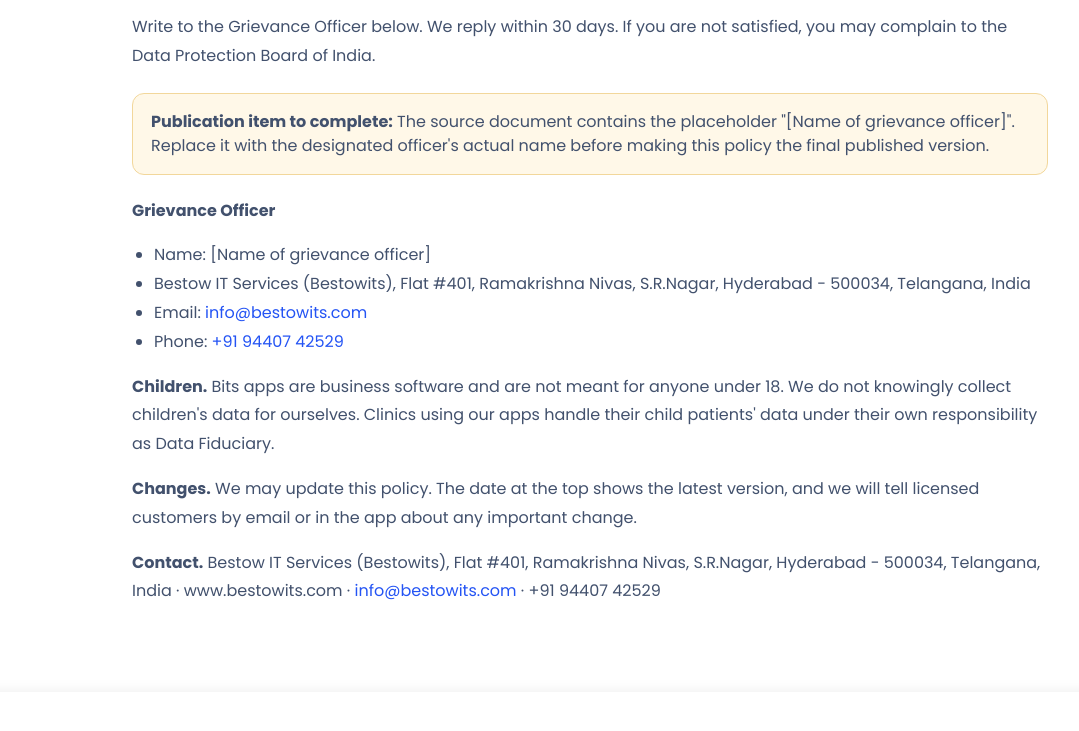
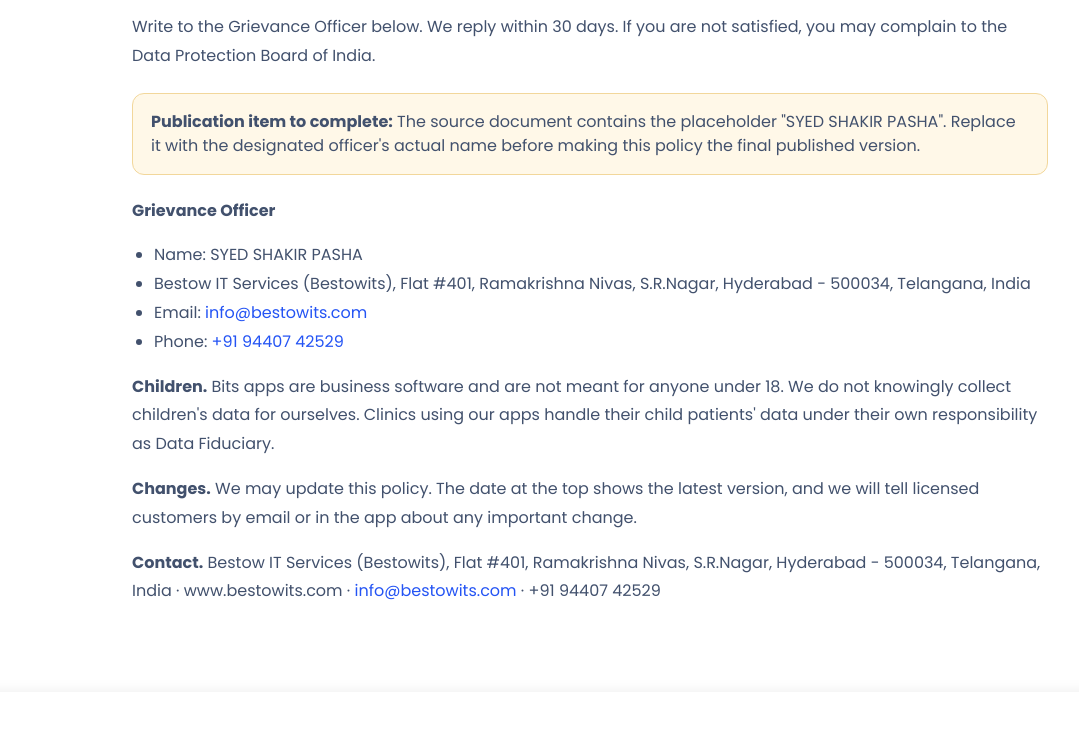
Before and after one commit to shakirpasha-droid/bestowits, a plain HTML site: page privacy_policy.html in a window 1280 px wide. Shown: the part 3631-4362 px from the top of the page, without its empty margins (50-1129 px from the left). Drawn offline with Linux system fonts and the light colour scheme.

Commit message:
Set named Grievance Officer in privacy policy

```diff
--- a/privacy_policy.html
+++ b/privacy_policy.html
@@ -36,8 +36,8 @@ body{font-family:'Poppins',sans-serif;color:#42516d;background:#fff}.legal-hero{
 <h2>6. Your rights and how to reach us</h2>
 <p>You can ask us, about the personal data Bestowits holds on you:</p><ul><li>for a summary of what we hold and who we shared it with;</li><li>to correct, complete or update it;</li><li>to delete it, where we no longer need it and the law does not require us to keep it;</li><li>to withdraw consent you gave; this stops future use but may mean we cannot keep supporting a licence;</li><li>to name someone to act for you if you die or cannot act yourself.</li></ul>
 <p>Write to the Grievance Officer below. We reply within 30 days. If you are not satisfied, you may complain to the Data Protection Board of India.</p>
-<div class="legal-note"><strong>Publication item to complete:</strong> The source document contains the placeholder "[Name of grievance officer]". Replace it with the designated officer's actual name before making this policy the final published version.</div>
-<p><strong>Grievance Officer</strong></p><ul><li>Name: [Name of grievance officer]</li><li>Bestow IT Services (Bestowits), Flat #401, Ramakrishna Nivas, S.R.Nagar, Hyderabad - 500034, Telangana, India</li><li>Email: <a href="mailto:info@bestowits.com">info@bestowits.com</a></li><li>Phone: <a href="tel:+919440742529">+91 94407 42529</a></li></ul>
+<div class="legal-note"><strong>Publication item to complete:</strong> The source document contains the placeholder "SYED SHAKIR PASHA". Replace it with the designated officer's actual name before making this policy the final published version.</div>
+<p><strong>Grievance Officer</strong></p><ul><li>Name: SYED SHAKIR PASHA</li><li>Bestow IT Services (Bestowits), Flat #401, Ramakrishna Nivas, S.R.Nagar, Hyderabad - 500034, Telangana, India</li><li>Email: <a href="mailto:info@bestowits.com">info@bestowits.com</a></li><li>Phone: <a href="tel:+919440742529">+91 94407 42529</a></li></ul>
 <p><strong>Children.</strong> Bits apps are business software and are not meant for anyone under 18. We do not knowingly collect children's data for ourselves. Clinics using our apps handle their child patients' data under their own responsibility as Data Fiduciary.</p>
 <p><strong>Changes.</strong> We may update this policy. The date at the top shows the latest version, and we will tell licensed customers by email or in the app about any important change.</p>
 <p><strong>Contact.</strong> Bestow IT Services (Bestowits), Flat #401, Ramakrishna Nivas, S.R.Nagar, Hyderabad - 500034, Telangana, India · www.bestowits.com · <a href="mailto:info@bestowits.com">info@bestowits.com</a> · +91 94407 42529</p></div></section></main><footer id="footer"><div class="footer-top"><div class="container"><div class="row"><div class="col-lg-4 col-md-6 footer-contact"><h3>Bestow IT Services</h3><p>Flat #401, Ramakrishna Nivas, S.R.Nagar, Hyderabad - 500034, Telangana, India<br><br><strong>Phone:</strong> +91 94407 42529<br><strong>Email:</strong> <a href="mailto:info@bestowits.com">info@bestowits.com</a><br><strong>Website:</strong> www.bestowits.com</p></div><div class="col-lg-3 col-md-6 footer-links"><h4>Useful Links</h4><ul><li><a href="index.html">Home</a></li><li><a href="about_us.html">About</a></li><li><a href="services.html">Services</a></li><li><a href="features.html">Features</a></li><li><a href="our-software.html">Our Software</a></li><li><a href="contact_us.html">Contact</a></li><li><a href="privacy_policy.html">Privacy Policy</a></li><li><a href="terms_of_use.html">Terms of Use</a></li></ul></div></div></div></div><div class="container py-4"><div class="copyright">&copy; 2026 <strong>Bestow IT Services</strong>. All Rights Reserved.</div></div></footer><script src="assets/vendor/bootstrap/js/bootstrap.bundle.min.js"></script><script src="assets/js/main.js"></script></body></html>
```
